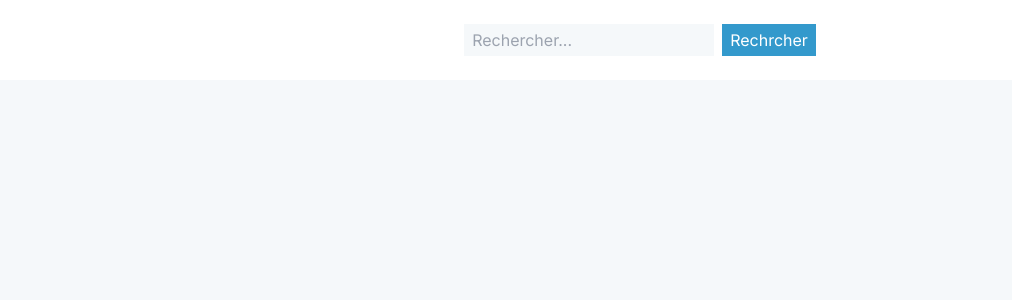
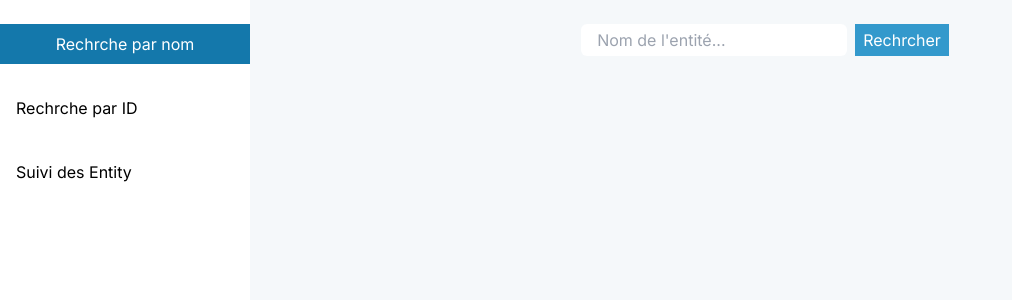
Before and after one commit to faridmth/knowledge-Graph-API-Explorer, a Next.js app: page / in a window 1280 px wide. Shown: the top 300 px of the page, without its empty margins (0-1012 px from the left). Built offline with nearby package versions, Linux system fonts and the light colour scheme.

Commit message:
added side bar + search by name + search by id  (version 2)

```diff
--- a/src/app/_components/DispResults.jsx
+++ b/src/app/_components/DispResults.jsx
@@ -1,20 +1,28 @@
-import React from 'react'
-import ResultComV1 from './ResultComV1'
+import React from 'react';
+import ResultComV1 from './ResultComV1';
 
-const DispResults = ({data}) => {
+const DispResults = ({ data }) => {
+
   return (
-    <div className='mb-10'>
-      {
-         data.itemListElement[0]&&<div className='w-full  flex justify-center'>
-            <p className='w-[70%] mt-8 text-xl'>Total des résultats : {data.itemListElement.length}</p>
+    <>
+      {data.itemListElement ? (
+        <div className='mb-10'>
+          <div className='w-full flex justify-center'>
+            <p className='w-[80%] mt-8 text-xl'>
+              Total des résultats : {data.itemListElement.length}
+            </p>
           </div>
-      }
-      {
-        data.itemListElement[0]? (data.itemListElement.map(e=> <ResultComV1 data={e}/>)) : <p className='text-xl min-w-full flex justify-center p-5 mt-16'>Une erreur est survenue lors de la récupération des données. (pas de Knowledge Panel)</p>
-      }
+          {data.itemListElement.map((e, index) => (
+            <ResultComV1 key={index} data={e} />
+          ))}
+        </div>
+      ) : (
+        <p className='text-xl min-w-full flex justify-center p-5 mt-16'>
+          Une erreur est survenue lors de la récupération des données. (pas de Knowledge Panel)
+        </p>
+      )}
+    </>
+  );
+};
 
-    </div>
-  )
-}
-
-export default DispResults
+export default DispResults;
--- /dev/null
+++ b/src/app/_components/EntitesStats.jsx
@@ -0,0 +1,11 @@
+import React from 'react'
+
+const EntitesStats = () => {
+  return (
+    <div>
+      <p>entities stats</p>
+    </div>
+  )
+}
+
+export default EntitesStats
--- a/src/app/_components/ResultComV1.jsx
+++ b/src/app/_components/ResultComV1.jsx
@@ -1,9 +1,9 @@
 import React from 'react'
 
 const ResultComV1 = ({data}) => {
-    console.log(data)
+
   return (
-    <div className='flex flex-col items-center mt-8'>
+    <div className='flex flex-col items-center mt-8 '>
         {
         data.result["@type"]&&(
             <div className='resultdiv type'>
--- a/src/app/_components/SearchBar.jsx
+++ b/src/app/_components/SearchBar.jsx
@@ -1,6 +1,6 @@
 'use client'
 import { useState } from "react"
-const searchBar = ({setEntity}) => {
+const searchBar = ({setEntity,placeholder}) => {
     const [inputText,setInputText]=useState('')
     const handleChange = (e)=>{
         setInputText(e.target.value)
@@ -9,8 +9,8 @@ const searchBar = ({setEntity}) => {
         setEntity(inputText)
     }
   return (
-    <div className='w-full h-20 flex bg-white justify-center items-center'>
-      <input type="text" value={inputText} onChange={handleChange} name="entity" className='bg-[#f5f8fa] h-8 p-2' placeholder='Rechercher...' />
+    <div className='w-full h-20 flex justify-center items-center'>
+      <input type="text" value={inputText} onChange={handleChange} name="entity" className='bg-[#ffffff] h-8 p-4 border-white border-md rounded-md' placeholder={placeholder} />
       <button className='bg-[#3399cc] py-1 px-2 text-white ml-2' onClick={handleClick}>Rechrcher</button>
     </div>
   )
--- /dev/null
+++ b/src/app/_components/SearchbyId.jsx
@@ -0,0 +1,49 @@
+'use client'
+import SearchBar from './SearchBar'
+import DispResults from './DispResults'
+//
+import { useState , useEffect } from "react";
+
+const SearchbyId = () => {
+    const [entity,setEntity]=useState('')
+    const [isLoading,setIsLoading]=useState(false)
+    const [data,setData]=useState(null)
+    useEffect(()=>{
+      if(entity.trim()==="") return
+      setIsLoading(true)
+      async function getData() {
+        try{
+          let encodedEntity = encodeURIComponent(entity);
+          let dataEN = await fetch(`api/knowldgegraph/ids/${encodedEntity}/en`)
+          dataEN = await dataEN.json()
+          let id = dataEN.itemListElement[0].result['@id']
+          let name = dataEN.itemListElement[0].result.name
+          let dataFR = await fetch(`api/knowldgegraph/query/${name}/fr`)
+          dataFR = await dataFR.json()
+          let resultsArr = dataFR.itemListElement
+          let rightEntity = resultsArr.filter((e)=>e.result['@id']===id)
+          rightEntity[0].result.description=dataEN.itemListElement[0].result.description
+          dataFR.itemListElement=rightEntity
+          setData(dataFR)
+        }catch(err){
+          console.log(err)
+          setData({})
+        }finally{
+          setIsLoading(false)
+        }
+      }
+      getData()
+    },[entity])
+
+  return (
+    <div className='ml-[250px]'>
+      <SearchBar setEntity={setEntity} placeholder="ID de l'entité..."/>
+      {
+        isLoading?<p className="text-xl min-w-full flex justify-center p-5 mt-16">Loading...</p>:(data&&<DispResults data={data}/>)
+      }
+    </div>
+
+  )
+}
+
+export default SearchbyId
--- /dev/null
+++ b/src/app/_components/Searchbyname.jsx
@@ -0,0 +1,42 @@
+'use client'
+import SearchBar from './SearchBar'
+import DispResults from './DispResults'
+import Sidebar from './Sidebar';
+//
+import { useState , useEffect } from "react";
+
+const Searchbyname = () => {
+    const [entity,setEntity]=useState('')
+    const [isLoading,setIsLoading]=useState(false)
+    const [data,setData]=useState(null)
+    useEffect(()=>{
+      if(entity.trim()==="") return
+      setIsLoading(true)
+      async function getData() {
+        try{
+          let data = await fetch(`api/knowldgegraph/query/${entity}/fr`)
+          data = await data.json()
+          setData(data)
+        }catch(err){
+          console.log(err)
+          setData({})
+        }finally{
+          setIsLoading(false)
+        }
+      }
+      getData()
+    },[entity])
+
+  return (
+    <div className='ml-[250px]'>
+
+      <SearchBar setEntity={setEntity} placeholder="Nom de l'entité..."/>
+      {
+        isLoading?<p className="text-xl min-w-full flex justify-center p-5 mt-16">Loading...</p>:(data&&<DispResults data={data}/>)
+      }
+    </div>
+
+  )
+}
+
+export default Searchbyname
--- /dev/null
+++ b/src/app/_components/Sidebar.jsx
@@ -0,0 +1,14 @@
+import React from 'react'
+
+const SideBar = ({setPage,page}) => {
+  return (
+    <div className='fixed w-[250px] bg-[#ffffff] flex flex-col items-start h-full pt-6 gap-6'>
+        <button onClick={()=>setPage(0)} className={`h-[40px] ml-4 ${page===0?'side-bar-btn-active':''}`}>Rechrche par nom</button>
+        <button onClick={()=>setPage(1)} className={`h-[40px] ml-4 ${page===1?'side-bar-btn-active':''}`}>Rechrche par ID</button>
+        <button onClick={()=>setPage(2)} className={`h-[40px] ml-4 ${page===2?'side-bar-btn-active':''}`}>Suivi des Entity</button>
+
+    </div>
+  )
+}
+
+export default SideBar
--- a/src/app/api/knowldgegraph/[entity]/[lang]/route.js
+++ /dev/null
@@ -1,14 +0,0 @@
-import { NextResponse } from 'next/server';
-
-export const GET = async(req,{params}) => {
-    const apiKey = process.env.GOOGLE_API_KEY;
-    const { entity,lang } = params;
-    try{
-        let data = await fetch(`https://kgsearch.googleapis.com/v1/entities:search?query=${entity}&key=${apiKey}&languages=${lang}&limit=500&indent=True`)
-        data = await data.json()
-        return NextResponse.json(data)
-
-    }catch(err){
-        return NextResponse.json(err);
-    }
-}
--- /dev/null
+++ b/src/app/api/knowldgegraph/[type]/[entity]/[lang]/route.js
@@ -0,0 +1,20 @@
+import { NextResponse } from 'next/server';
+
+export const GET = async(req,{params}) => {
+    const apiKey = process.env.GOOGLE_API_KEY;
+    let { entity,lang,type } = params;
+    if(type=="ids"){
+        console.log(entity)
+        entity = decodeURIComponent(entity);
+        console.log(entity)
+
+    }
+    try{
+        let data = await fetch(`https://kgsearch.googleapis.com/v1/entities:search?${type}=${entity}&key=${apiKey}&languages=${lang}&limit=500&indent=True`)
+        data = await data.json()
+        return NextResponse.json(data)
+
+    }catch(err){
+        return NextResponse.json(err);
+    }
+}
--- a/src/app/globals.css
+++ b/src/app/globals.css
@@ -9,8 +9,8 @@ a{
   text-decoration: underline;
 }
 .resultdiv{
-  width: 70%;
-  background-color: rgb(223, 223, 223);
+  width: 80%;
+  background-color: #d5d5d5;
   display: flex;
   justify-content: center;
   align-items: center;
@@ -28,3 +28,11 @@ a{
 .resultdiv p{
   padding: 15px 12px;
 }
+
+
+.side-bar-btn-active{
+  width: 100%;
+  background-color:#006da4eb;
+  color: white;
+  margin: 0;
+}
--- a/src/app/page.js
+++ b/src/app/page.js
@@ -1,35 +1,20 @@
+
 'use client'
-import SearchBar from "./_components/SearchBar";
-import DispResults from "./_components/DispResults";
-
-//
-import { useState , useEffect } from "react";
+import { useState } from "react";
+import Searchbyname from "./_components/Searchbyname";
+import SearchbyId from "./_components/SearchbyId";
+import EntitesStats from "./_components/EntitesStats";
+import SideBar from "./_components/Sidebar";
 export default function Home() {
-  const [entity,setEntity]=useState('')
-  const [isLoading,setIsLoading]=useState(false)
-  const [data,setData]=useState(null)
-  useEffect(()=>{
-    if(entity.trim()==="") return
-    setIsLoading(true)
-    async function getData() {
-      try{
-        let data = await fetch(`api/knowldgegraph/${entity}/fr`)
-        data = await data.json()
-        setData(data)
-      }catch(err){
-        console.log(err)
-      }finally{
-        setIsLoading(false)
-      }
-    }
-    getData()
-  },[entity])
+  const [page,setPage]=useState(0)
+  console.log(page)
   return (
     <div>
-      <SearchBar setEntity={setEntity}/>
-      {
-        isLoading?<p className="text-xl min-w-full flex justify-center p-5 mt-16">Loading...</p>:(data&&<DispResults data={data}/>)
-      }
+      <SideBar setPage={setPage} page={page}/>
+      {page===0&&<Searchbyname/>}
+      {page===1&&<SearchbyId/>}
+      {page===2&&<EntitesStats/>}
+
     </div>
   );
 }
```
